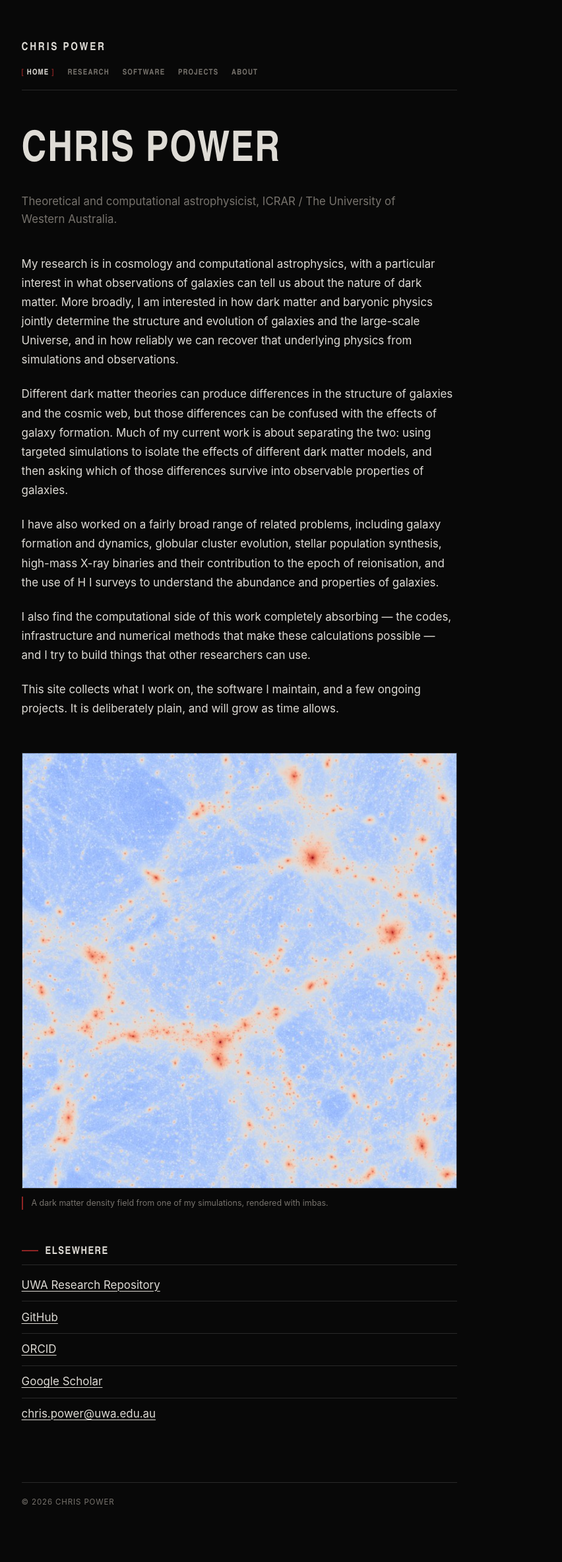
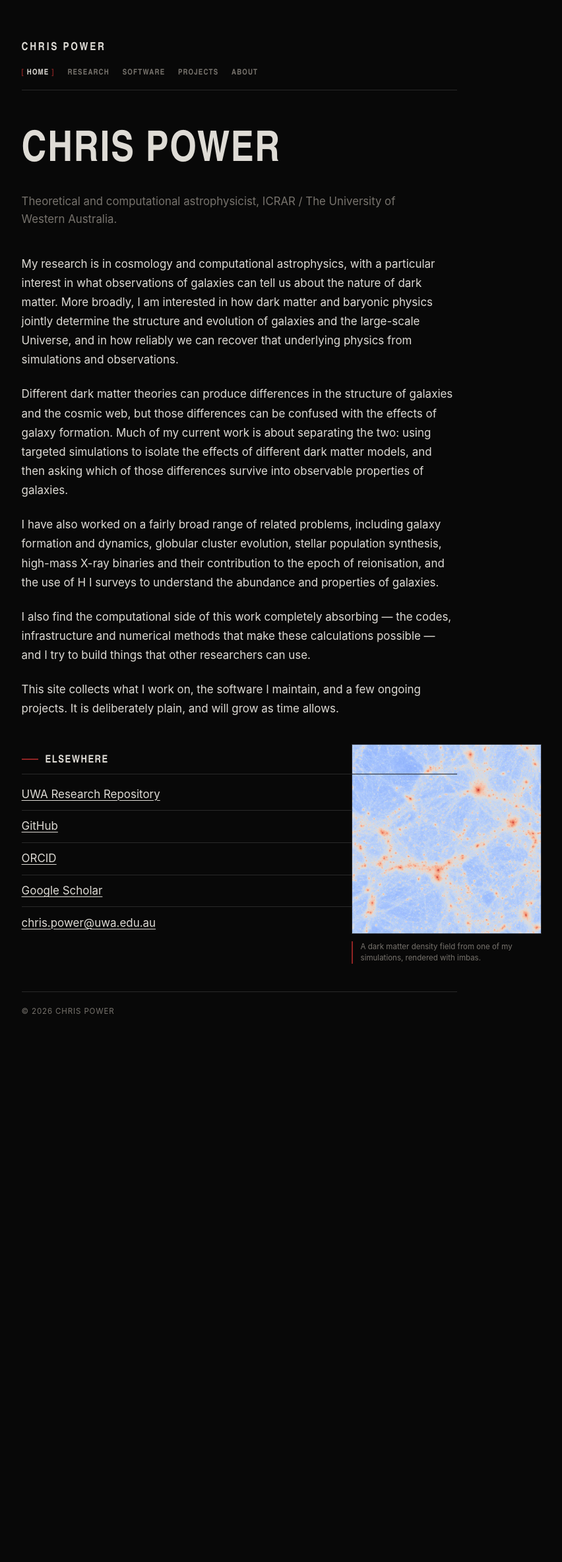
Before and after one commit to doctorcbpower/doctorcbpower.github.io, a Jekyll site: the page built from index.html, in a window 1280 px wide. Shown: the whole page at 66% size, without its empty margins (277-1129 px from the left). Built offline with Jekyll 4.4.1, drawn with Linux system fonts in a browser that asks for light colours; after the commit the page ends 1624 px from its top, so only the background shows below that.

Commit message:
Add margin to figure for improved layout

```diff
--- a/index.html
+++ b/index.html
@@ -15,7 +15,7 @@ description: "Chris Power is a theoretical and computational astrophysicist at I
 
 <p>This site collects what I work on, the software I maintain, and a few ongoing projects. It is deliberately plain, and will grow as time allows.</p>
 
-<figure class="figure">
+<figure class="figure figure-margin-right">
     <img src="images/cosmic-web-imbas.jpg" alt="A dark matter density field from a cosmological simulation, showing filaments and haloes forming the cosmic web.">
     <figcaption>A dark matter density field from one of my simulations, rendered with imbas.</figcaption>
   </figure>
```
